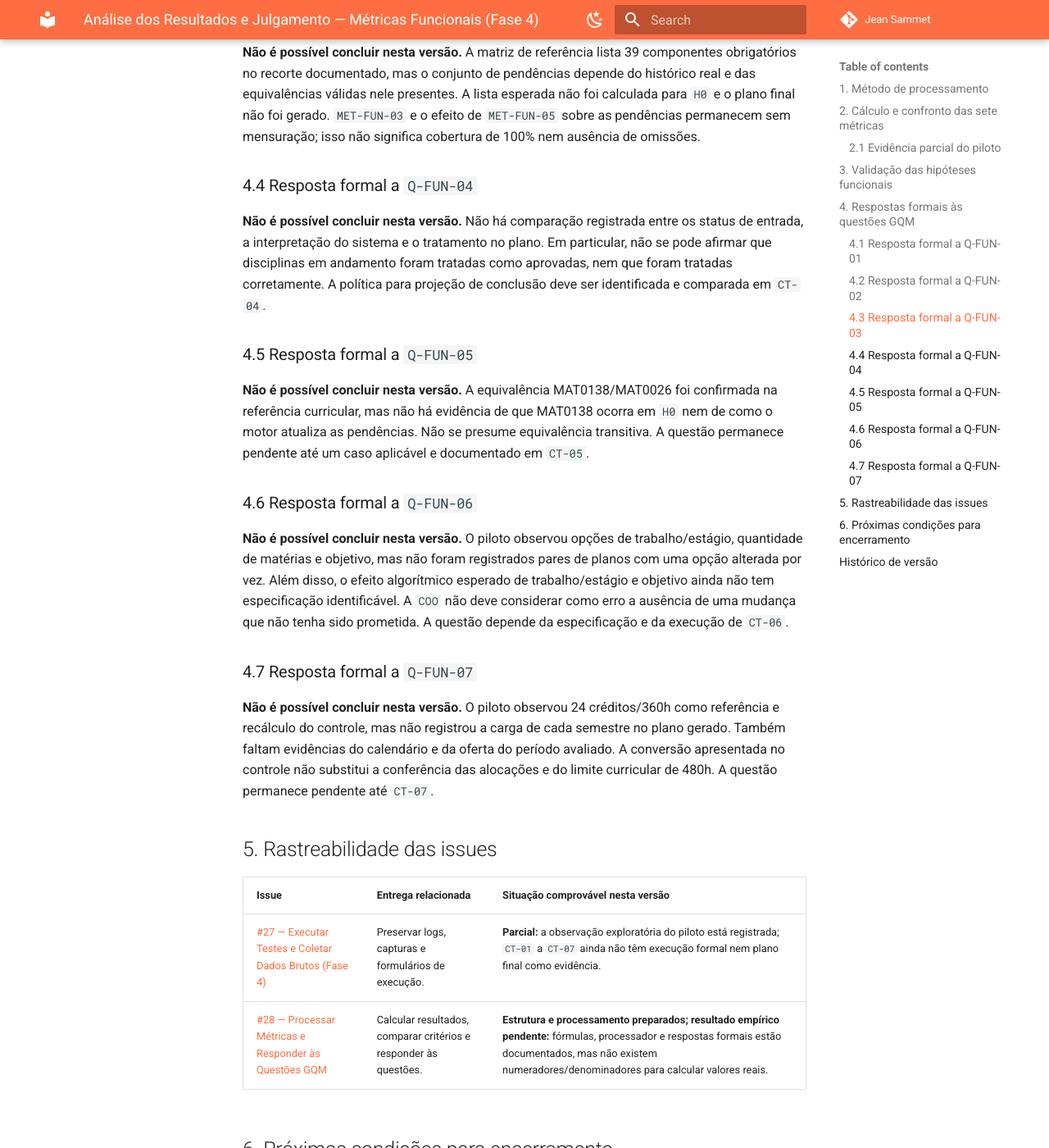
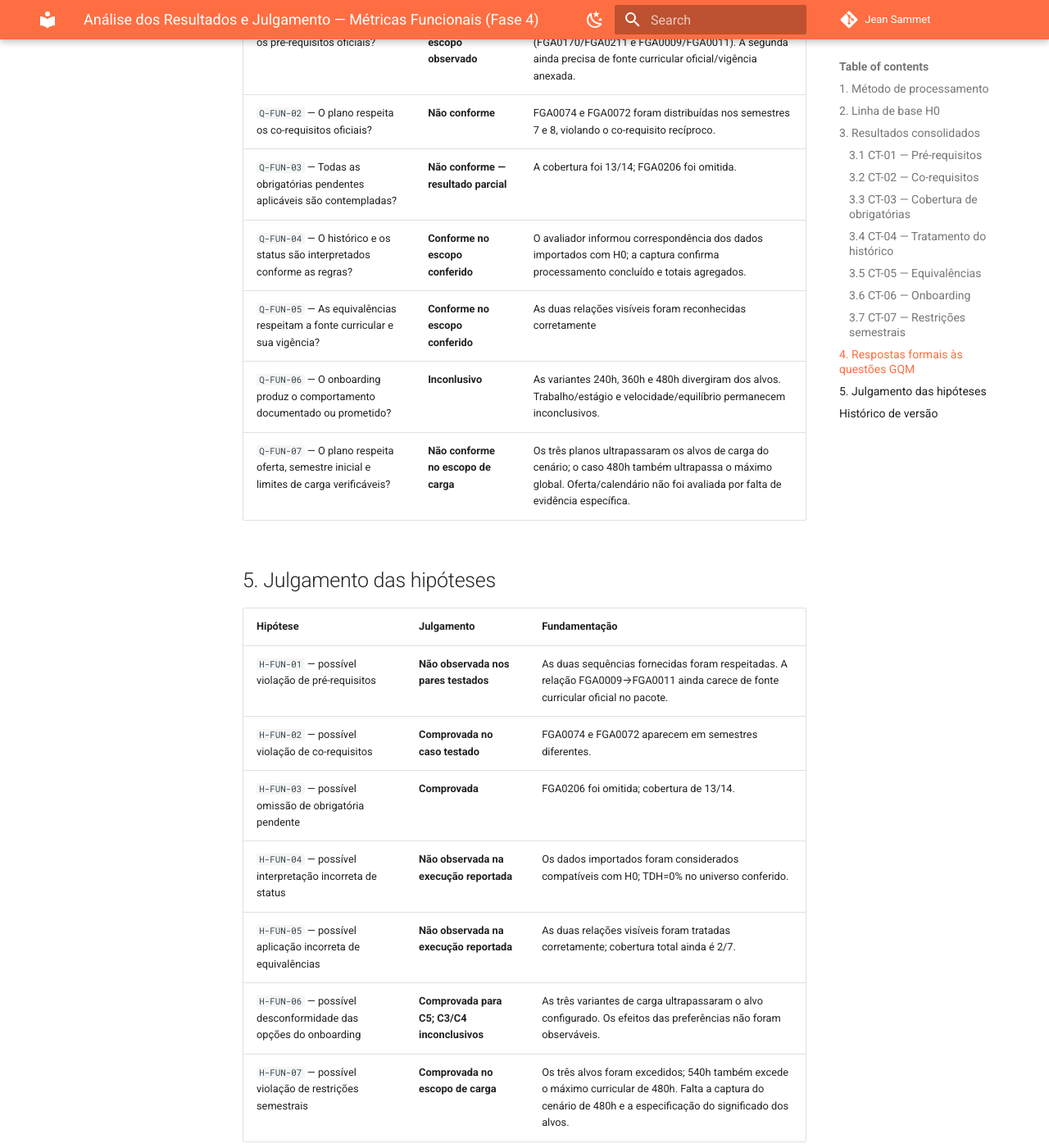
Before and after one commit to FCTE-Qualidade-de-Software-1/2026-2_T02_JEAN_SAMMET, an MkDocs documentation site: the page built from docs/fases/fase4/funcionais/analiseResultados.md, in a window 1280 px wide and 1400 px high, scrolled down 3777 px. Shown: the whole window at 82% size. Built offline with MkDocs 1.6.1 and Material for MkDocs 9.7.7, drawn with Linux system fonts in a browser that asks for light colours; comment, search, counter and statistics services are not loaded; some of the changed text lies outside the part shown.

Commit message:
docs(fase4): Consolidação das observações CT-01 a CT-07, cálculo e respostas GQM

```diff
--- a/docs/fases/fase4/funcionais/analiseResultados.md
+++ b/docs/fases/fase4/funcionais/analiseResultados.md
@@ -1,102 +1,110 @@
 # Análise dos Resultados e Julgamento — Métricas Funcionais (Fase 4)
-
-> **Conclusão desta versão: inconclusiva por ausência de execução formal.** As regras e os critérios estão definidos na Fase 2, mas não há linhas de verificação funcional na coleta da Fase 4 e o piloto não gerou um plano completo. Não calcular percentuais com denominador inexistente nem interpretar ausência de registro como resultado igual a zero.
 
 ## 1. Método de processamento
 
-A unidade de análise é a relação, disciplina pendente, verificação de status, equivalência, expectativa ou restrição efetivamente examinada no respectivo caso. Só compõem o denominador os registros com `conforme=1` ou `conforme=0`, evidência rastreável e fonte/regra identificada. Registros em branco, pendentes, não aplicáveis ou sem evidência são informados como cobertura ausente e não entram no cálculo.
+A avaliação segue as fórmulas e metas do [GQM da Fase 2](../../fase2/funcionais/GQM.md) e o [roteiro da Fase 3](../../fase3/funcionais/roteiro.md). Os resultados foram transcritos das análises de execução informadas pelo avaliador e das capturas mantidas em `testes/evidencias/funcionais/execucao-2026-11-15/`.
 
-As fórmulas e metas reproduzem o [GQM da Fase 2](../../fase2/funcionais/GQM.md). Para métricas de erro, `conforme=0` representa uma violação; para métricas de cobertura/conformidade, `conforme=1` representa uma unidade atendida. `MET-FUN-07` é calculada por tipo de restrição quando a fonte ou a unidade de aferição diferir.
+Para métricas de violação, `conforme=0` representa uma violação; para cobertura/conformidade, `conforme=1` representa atendimento. Só entram no cálculo linhas com classificação, identificação da unidade, regra/fonte e referência de evidência. `INCONCLUSIVO` não entra no denominador. Para os universos fixos de H0 (14 obrigatórias, 41 componentes e 7 equivalências), o processador exige uma linha válida por unidade para emitir percentual final.
 
-## 2. Cálculo e confronto das sete métricas
+A execução foi realizada no ambiente do avaliador. O registro anterior de falha DNS em `tentativa_acesso_aplicacao.log` é uma tentativa de pré-condição de outra execução e não invalida as capturas funcionais posteriormente fornecidas. Horário/fuso, navegador, sistema, viewport, zoom e versão do produto não foram informados; esses campos permanecem em branco/sem identificação no CSV, sem inferência.
 
-| Métrica | Fórmula | Meta da Fase 2 | Evidência válida nesta versão | Resultado / julgamento |
-| :---: | :--- | :---: | :---: | :--- |
-| `MET-FUN-01` — TVP | `(NVP / NRP) × 100` | `0%` | `NRP`: não disponível | **Não calculado — pendente de CT-01** |
-| `MET-FUN-02` — TVC | `(NVC / NRC) × 100` | `0%` | `NRC`: não disponível | **Não calculado — pendente de CT-02** |
-| `MET-FUN-03` — CDO | `(DPC / DOP) × 100` | `100%` | `DOP` e `DPC`: não disponíveis | **Não calculado — pendente de CT-03** |
-| `MET-FUN-04` — TDH | `(NDH / NVH) × 100` | `0%` | `NVH`: não disponível | **Não calculado — pendente de CT-04** |
-| `MET-FUN-05` — TAE | `(NEI / NRE) × 100` | `0%` | `NRE`: não disponível | **Não calculado — pendente de CT-05** |
-| `MET-FUN-06` — COO | `(NEC / NEV) × 100` | `100%` | `NEV`: não disponível; expectativas parciais | **Não calculado — pendente de especificação e CT-06** |
-| `MET-FUN-07` — TVS | `(NVS / NRS) × 100`, por tipo | `0%` | `NRS`: não disponível | **Não calculado — pendente de CT-07** |
+## 2. Linha de base H0
 
-Não há numerador igual a zero a reportar: os numeradores também não foram observados. Um denominador igual a zero ou ausente não representa aprovação e não autoriza classificar a métrica como Não aplicável, salvo quando a regra conhecida efetivamente não se aplica à entrada. Na situação atual, a falta do histórico carregado e do plano final é pendência de execução/coleta.
+| Fato | Valor | Uso |
+|---|---:|---|
+| Componentes curriculares com status | 46 | Universo de CT-04 |
+| Aprovados / matriculados / trancados | 33 / 7 / 1 | Estados esperados na importação |
+| Equivalências concluídas | 5 | Parte do universo CT-05 |
+| Equivalências em andamento | 2 | Não podem ser tratadas como concluídas |
+| Disciplinas obrigatórias pendentes | 14 (1.050h) | Denominador de CT-03 |
+| Cadeias de seletividade | 2 | Fora do denominador de CT-03 |
+| ENADE concluinte | 1 requisito | Fora do denominador de CT-03 |
 
-### 2.1 Evidência parcial do piloto
+As cinco equivalências concluídas são FGA0146→FGA0147, FGA0307→FGA0184, FGA0312→FGA0138, FGA0313→FGA0172 e FGA0314→FGA0238. As duas relações em andamento são FGA0303→FGA0150 e FGA0315→FGA0278. As últimas permanecem pendentes enquanto o status de origem for `MATRICULADO`.
 
-A exploração de 15/11 identificou a matriz 6360/1, as opções de carga e o recálculo visual do controle de créditos. A captura preservada mostra um valor intermediário de 14 créditos/210h, enquanto 24 créditos/360h foi registrado como referência no piloto. Como a execução não gerou um plano final e não registrou as alocações por semestre, a observação não fornece numerador ou denominador para `MET-FUN-06` ou `MET-FUN-07`. Tampouco permite inferir as métricas de pré-requisito, co-requisito, cobertura, status ou equivalência.
+## 3. Resultados consolidados
 
-## 3. Validação das hipóteses funcionais
+| Métrica | Cálculo observado | Resultado | Meta | Julgamento |
+|---|---:|---:|---:|---|
+| `MET-FUN-01` - TVP | 0/2 | **0,00%** | 0% | **Conforme** |
+| `MET-FUN-02` - TVC | 2/2 | **100,00%** | 0% | **Não conforme** |
+| `MET-FUN-03` - CDO | 13/14 | **92,86%** | 100% | **Não conforme** |
+| `MET-FUN-04` - TDH | 0/46 | **0,00%** | 0% | **Conforme** |
+| `MET-FUN-05` - TAE | 7/7  | **100,00%** | 0% | **Conforme** |
+| `MET-FUN-06` - COO | -/3 | -- | -- | **Inconclusivo** |
+| `MET-FUN-07` - TVS | 3/3 | **100,00%** | 0% por tipo | **Não conforme** |
 
-| Hipótese | Caso / métrica | Evidência exigida | Estado nesta versão | Veredito |
-| :---: | :--- | :--- | :--- | :--- |
-| `H-FUN-01` | `CT-01` / `MET-FUN-01` | Relações de pré-requisito presentes em `H0`, fonte/vigência e semestres do plano completo. | Plano final não gerado; sem relações observadas. | **Não avaliada** |
-| `H-FUN-02` | `CT-02` / `MET-FUN-02` | Par co-requisitado aplicável à entrada e alocação no plano. | Seleção do par no planejador ainda não confirmada. | **Não avaliada** |
-| `H-FUN-03` | `CT-03` / `MET-FUN-03` | Lista de obrigatórias satisfeitas e pendentes em `H0`, cruzada com todos os semestres do plano. | `H0` não está disponível no pacote e não há plano final. | **Não avaliada** |
-| `H-FUN-04` | `CT-04` / `MET-FUN-04` | Status reais presentes na entrada e tratamento observado para cada categoria. | Importação e saída não registradas. | **Não avaliada** |
-| `H-FUN-05` | `CT-05` / `MET-FUN-05`; impacto em `CT-03` | Equivalência presente em `H0`, regra oficial e efeito sobre pendências. | A equivalência MAT0138/MAT0026 foi consultada na fonte, mas sua ocorrência na entrada não foi confirmada. | **Não avaliada** |
-| `H-FUN-06` | `CT-06` / `MET-FUN-06` | Expectativa verificável por opção, valores aceitos e comparação pareada. | Opções foram observadas; efeitos de trabalho/estágio e objetivo carecem de especificação identificável. | **Pendente de especificação e execução** |
-| `H-FUN-07` | `CT-07` / `MET-FUN-07` | Cargas alocadas por semestre, limites e calendário/oferta para o período. | Apenas controle e recálculo visual observados; sem plano final ou calendário de coleta. | **Não avaliada** |
+OBS.: A `MET-FUN-06` foi colocada como inconclusiva devido ao ausencia de resposta visivel do sistema ao testa-lá e explicações documentadas
 
-As hipóteses são riscos a verificar, não defeitos presumidos. A ausência de teste não confirma nem refuta qualquer hipótese.
+### 3.1 CT-01 — Pré-requisitos
+
+As duas sequências observadas foram consideradas válidas na análise fornecida:
+
+- `FGA0170 → FGA0211`: FGA0170 já estava concluída no H0; o produto alocou FGA0170 no semestre 5 e FGA0211 no semestre 6.
+- `FGA0009 → FGA0011`: nenhuma das duas estava concluída na entrada; o produto alocou FGA0009 no semestre 9 e FGA0011 no semestre 10.
+
+Assim, `NVP=0`, `NRP=2` e `TVP=0%`.
+
+### 3.2 CT-02 — Co-requisitos
+
+A captura `CT-02-TED2-PED2.png` mostra FGA0074 no semestre 7 e FGA0072 no semestre 8, apesar de serem co-requisitos recíprocos. As duas direções da relação foram registradas como violadas: `NVC=2`, `NRC=2`, `TVC=100%`. O resultado não atende à meta de 0%.
+
+### 3.3 CT-03 — Cobertura de obrigatórias
+
+Das 14 obrigatórias pendentes de H0, 13 aparecem no plano. FGA0206 foi omitida. Percebe que o pré-requisito alternativo FGA0242 ou FGA0171 não foi apresentado; essa relação não foi adicionada ao denominador de disciplinas obrigatórias, que continua sendo 14. Logo, `DPC=13`, `DOP=14` e `CDO=(13/14)×100=92,86%`, abaixo da meta de 100%.
+
+### 3.4 CT-04 — Tratamento do histórico
+
+A importação foi concluída e verificou-se que os dados reconhecidos correspondem ao esperado em H0. A captura apresenta 39 obrigatórias, 25 concluídas, 14 pendentes e 7 optativas. .
+
+### 3.5 CT-05 — Equivalências
+
+A captura disponível apresenta FGA0147 e FGA0172 reconhecidas com indicação de equivalência/conclusão. A análise fornecida informa que a obrigatória equivalente foi reconhecida, deixou de aparecer como pendente e não houve duplicação. Essas duas relações foram registradas como conformes.
+
+### 3.6 CT-06 — Onboarding
+
+As três variantes de quantidade de matérias foram julgadas não conformes frente ao alvo informado pelo cenário:
+
+| Variante | Alvo | Composição relatada no 9º semestre | Carga observada | Desvio |
+|---|---:|---|---:|---:|
+| 4 matérias (`C5-4`) | 240h | 210h + 90h | 300h | +60h |
+| 6 matérias (`C5-6`) | 360h | 210h + 3×60h | 390h | +30h |
+| 8 matérias (`C5-8`) | 480h | 210h + 90h + 4×60h | 540h | +60h |
+
+Para as três expectativas verificáveis, `NEC=0`, `NEV=3` e `COO=0%`. Os efeitos das opções de trabalho/estágio (`C3`) e velocidade/equilíbrio (`C4`) foram classificados como inconclusivos, porque as capturas Antes/Depois não mostram mudança visual identificável e o protocolo não define um efeito algorítmico obrigatório para essas preferências. Esses dois registros não entram no denominador de COO.
+
+### 3.7 CT-07 — Restrições semestrais
+
+As três variantes foram julgadas não conformes frente aos alvos de carga selecionados: 300h para 240h, 390h para 360h e 540h para 480h. Assim, `NVS=3`, `NRS=3` e `TVS=100%` para o tipo **alvo de carga do cenário**.
+
+É importante distinguir o alvo de cada cenário da faixa global da matriz (mínimo 240h e máximo 480h por período). As saídas de 300h e 390h estão dentro da faixa global 240–480h; sua não conformidade decorre da divergência em relação aos alvos de 240h e 360h informados para as variantes. A saída de 540h, além de exceder o alvo de 480h, ultrapassa o máximo curricular em 60h. A especificação deve deixar explícito se a carga selecionada no onboarding é limite rígido, alvo exato ou apenas preferência. A captura do cenário 480h continua pendente.
 
 ## 4. Respostas formais às questões GQM
 
-| Questão | Métricas | Estado consolidado |
-| :---: | :--- | :--- |
-| `Q-FUN-01` — O plano respeita os pré-requisitos oficiais? | `MET-FUN-01` | **Pendente de execução** |
-| `Q-FUN-02` — O plano respeita os co-requisitos oficiais? | `MET-FUN-02` | **Pendente de execução** |
-| `Q-FUN-03` — Todas as obrigatórias pendentes aplicáveis são contempladas? | `MET-FUN-03`, `MET-FUN-05` | **Pendente de execução** |
-| `Q-FUN-04` — O histórico e os status são interpretados conforme as regras documentadas? | `MET-FUN-04` | **Pendente de execução** |
-| `Q-FUN-05` — As equivalências respeitam a fonte curricular e sua vigência? | `MET-FUN-05` | **Pendente de execução** |
-| `Q-FUN-06` — O onboarding produz o comportamento documentado ou prometido? | `MET-FUN-06` | **Pendente de especificação e execução** |
-| `Q-FUN-07` — O plano respeita oferta, semestre inicial e limites de carga verificáveis? | `MET-FUN-07` | **Pendente de execução** |
+| Questão | Resultado | Resposta baseada na execução |
+|---|---|---|
+| `Q-FUN-01` — O plano respeita os pré-requisitos oficiais? | **Conforme no escopo observado** | As duas sequências fornecidas foram respeitadas (FGA0170/FGA0211 e FGA0009/FGA0011). A segunda ainda precisa de fonte curricular oficial/vigência anexada. |
+| `Q-FUN-02` — O plano respeita os co-requisitos oficiais? | **Não conforme** | FGA0074 e FGA0072 foram distribuídas nos semestres 7 e 8, violando o co-requisito recíproco. |
+| `Q-FUN-03` — Todas as obrigatórias pendentes aplicáveis são contempladas? | **Não conforme — resultado parcial** | A cobertura foi 13/14; FGA0206 foi omitida. |
+| `Q-FUN-04` — O histórico e os status são interpretados conforme as regras? | **Conforme no escopo conferido** | O avaliador informou correspondência dos dados importados com H0; a captura confirma processamento concluído e totais agregados. |
+| `Q-FUN-05` — As equivalências respeitam a fonte curricular e sua vigência? | **Conforme no escopo conferido** | As duas relações visíveis foram reconhecidas corretamente |
+| `Q-FUN-06` — O onboarding produz o comportamento documentado ou prometido? | **Inconlusivo** | As variantes 240h, 360h e 480h divergiram dos alvos. Trabalho/estágio e velocidade/equilíbrio permanecem inconclusivos. |
+| `Q-FUN-07` — O plano respeita oferta, semestre inicial e limites de carga verificáveis? | **Não conforme no escopo de carga** | Os três planos ultrapassaram os alvos de carga do cenário; o caso 480h também ultrapassa o máximo global. Oferta/calendário não foi avaliada por falta de evidência específica. |
 
-### 4.1 Resposta formal a `Q-FUN-01`
+## 5. Julgamento das hipóteses
 
-**Não é possível concluir nesta versão.** Não há plano completo nem relações de pré-requisito extraídas da entrada `H0` para comparar com os semestres planejados. As regras oficiais de FGA0211 e MAT0026 documentam exemplos de referência, mas não demonstram que essas relações estejam presentes no histórico autorizado nem como o motor as tratou. A questão permanece pendente até a execução de `CT-01`.
-
-### 4.2 Resposta formal a `Q-FUN-02`
-
-**Não é possível concluir nesta versão.** O par FGA0072/FGA0074 e suas regras foram identificados no SIGAA, mas a presença do par na entrada e a possibilidade de seleção no planejador ainda não foram verificadas. Sem uma relação aplicável e um plano observado, não há denominador para `TVC`; a questão permanece pendente até `CT-02`.
-
-### 4.3 Resposta formal a `Q-FUN-03`
-
-**Não é possível concluir nesta versão.** A matriz de referência lista 39 componentes obrigatórios no recorte documentado, mas o conjunto de pendências depende do histórico real e das equivalências válidas nele presentes. A lista esperada não foi calculada para `H0` e o plano final não foi gerado. `MET-FUN-03` e o efeito de `MET-FUN-05` sobre as pendências permanecem sem mensuração; isso não significa cobertura de 100% nem ausência de omissões.
-
-### 4.4 Resposta formal a `Q-FUN-04`
-
-**Não é possível concluir nesta versão.** Não há comparação registrada entre os status de entrada, a interpretação do sistema e o tratamento no plano. Em particular, não se pode afirmar que disciplinas em andamento foram tratadas como aprovadas, nem que foram tratadas corretamente. A política para projeção de conclusão deve ser identificada e comparada em `CT-04`.
-
-### 4.5 Resposta formal a `Q-FUN-05`
-
-**Não é possível concluir nesta versão.** A equivalência MAT0138/MAT0026 foi confirmada na referência curricular, mas não há evidência de que MAT0138 ocorra em `H0` nem de como o motor atualiza as pendências. Não se presume equivalência transitiva. A questão permanece pendente até um caso aplicável e documentado em `CT-05`.
-
-### 4.6 Resposta formal a `Q-FUN-06`
-
-**Não é possível concluir nesta versão.** O piloto observou opções de trabalho/estágio, quantidade de matérias e objetivo, mas não foram registrados pares de planos com uma opção alterada por vez. Além disso, o efeito algorítmico esperado de trabalho/estágio e objetivo ainda não tem especificação identificável. A `COO` não deve considerar como erro a ausência de uma mudança que não tenha sido prometida. A questão depende da especificação e da execução de `CT-06`.
-
-### 4.7 Resposta formal a `Q-FUN-07`
-
-**Não é possível concluir nesta versão.** O piloto observou 24 créditos/360h como referência e recálculo do controle, mas não registrou a carga de cada semestre no plano gerado. Também faltam evidências do calendário e da oferta do período avaliado. A conversão apresentada no controle não substitui a conferência das alocações e do limite curricular de 480h. A questão permanece pendente até `CT-07`.
-
-## 5. Rastreabilidade das issues
-
-| Issue | Entrega relacionada | Situação comprovável nesta versão |
-| :--- | :--- | :--- |
-| [#27 — Executar Testes e Coletar Dados Brutos (Fase 4)](https://github.com/FCTE-Qualidade-de-Software-1/2026-2_T02_JEAN_SAMMET/issues/27) | Preservar logs, capturas e formulários de execução. | **Parcial:** a observação exploratória do piloto está registrada; `CT-01` a `CT-07` ainda não têm execução formal nem plano final como evidência. |
-| [#28 — Processar Métricas e Responder às Questões GQM](https://github.com/FCTE-Qualidade-de-Software-1/2026-2_T02_JEAN_SAMMET/issues/28) | Calcular resultados, comparar critérios e responder às questões. | **Estrutura e processamento preparados; resultado empírico pendente:** fórmulas, processador e respostas formais estão documentados, mas não existem numeradores/denominadores para calcular valores reais. |
-
-## 6. Próximas condições para encerramento
-
-1. Confirmar a importação do histórico oficial autorizado `H0` sem copiar seus dados pessoais para o repositório.
-2. Concluir a geração do plano no cenário `C0` e preservar uma captura/log sanitizado do plano completo.
-3. Executar `CT-01` a `CT-07` apenas nas condições previstas no roteiro; declarar casos sem cobertura quando a ocorrência ou o recurso não existir.
-4. Resolver a expectativa documentada de `CT-06` e obter calendário/oferta para as verificações correspondentes de `CT-07`.
-5. Preencher os CSVs, executar o processador, revisar as saídas e substituir esta análise somente quando houver evidência válida. Manter histórico das execuções e não sobrescrever dados brutos.
+| Hipótese | Julgamento | Fundamentação |
+|---|---|---|
+| `H-FUN-01` — possível violação de pré-requisitos | **Não observada nos pares testados** | As duas sequências fornecidas foram respeitadas. A relação FGA0009→FGA0011 ainda carece de fonte curricular oficial no pacote. |
+| `H-FUN-02` — possível violação de co-requisitos | **Comprovada no caso testado** | FGA0074 e FGA0072 aparecem em semestres diferentes. |
+| `H-FUN-03` — possível omissão de obrigatória pendente | **Comprovada** | FGA0206 foi omitida; cobertura de 13/14. |
+| `H-FUN-04` — possível interpretação incorreta de status | **Não observada na execução reportada** | Os dados importados foram considerados compatíveis com H0; TDH=0% no universo conferido. |
+| `H-FUN-05` — possível aplicação incorreta de equivalências | **Não observada na execução reportada** | As duas relações visíveis foram tratadas corretamente; cobertura total ainda é 2/7. |
+| `H-FUN-06` — possível desconformidade das opções do onboarding | **Comprovada para C5; C3/C4 inconclusivos** | As três variantes de carga ultrapassaram o alvo configurado. Os efeitos das preferências não foram observáveis. |
+| `H-FUN-07` — possível violação de restrições semestrais | **Comprovada no escopo de carga** | Os três alvos foram excedidos; 540h também excede o máximo curricular de 480h. Falta a captura do cenário de 480h e a especificação do significado dos alvos. |
 
 ## Histórico de versão
 
 | Membro | Contribuição | Data | Commit |
 |---|---|---|---|
-| [Gabriel Mota](https://github.com/Gabro-MO) | Cálculo reprodutível, confronto GQM e respostas formais das métricas funcionais | 15/11/2026 | Não commitado |
+| Gabriel Mota | Consolidação das observações CT-01 a CT-07, cálculo e respostas GQM | 15/11/2026 | Não commitado |
```
